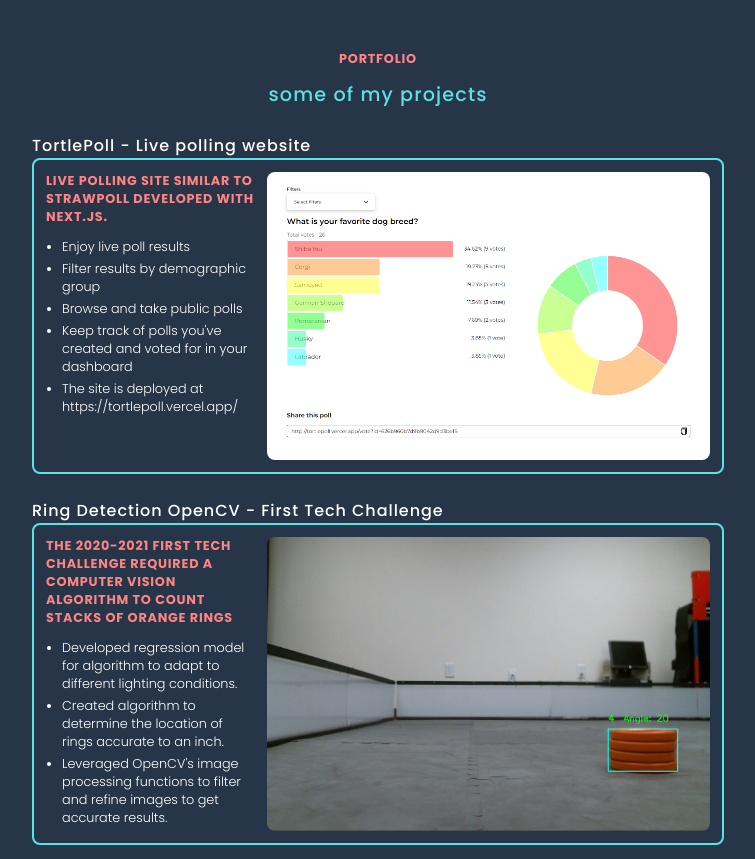
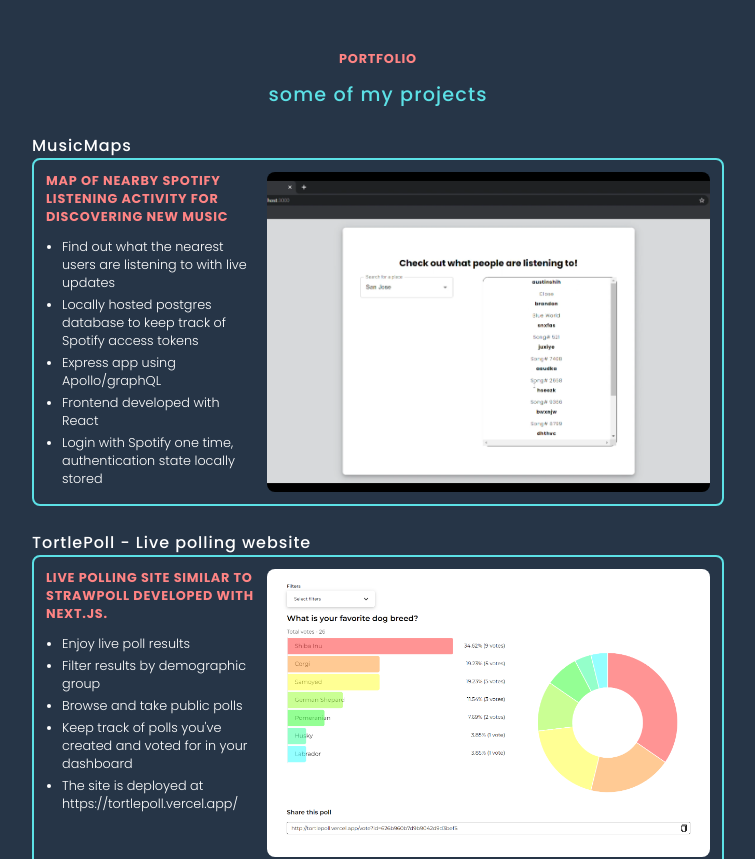
Before and after one commit to Austin2Shih/austinhshih.com, a React (Create React App) app in the folder austinhshih/: page / in a window 1280 px wide. Shown: the part 2540-3399 px from the top of the page, without its empty margins (262-1017 px from the left). Built offline with nearby package versions, Linux system fonts and the light colour scheme.

Commit message:
Content update

```diff
--- a/austinhshih/src/data/portfolio-data.js
+++ b/austinhshih/src/data/portfolio-data.js
@@ -1,4 +1,17 @@
 const portfolioData = [
+    {
+        title: 'MusicMaps',
+        shortDesc: 'Map of nearby Spotify listening activity for discovering new music',
+        points: [
+            "Find out what the nearest users are listening to with live updates",
+            "Locally hosted postgres database to keep track of Spotify access tokens",
+            "Express app using Apollo/graphQL",
+            "Frontend developed with React",
+            "Login with Spotify one time, authentication state locally stored",
+        ],
+        imageFileName: 'MusicMaps.png',
+        projectLink: 'https://github.com/Austin2Shih/Music-Map',
+    },
     {
         title: 'TortlePoll - Live polling website',
         shortDesc: 'Live polling site similar to StrawPoll developed with Next.js.',
```
Also changed, not shown: austinhshih/src/media/portfolio/MusicMaps.png (added), 1 other file (tests, documents, lock files or other folders).
